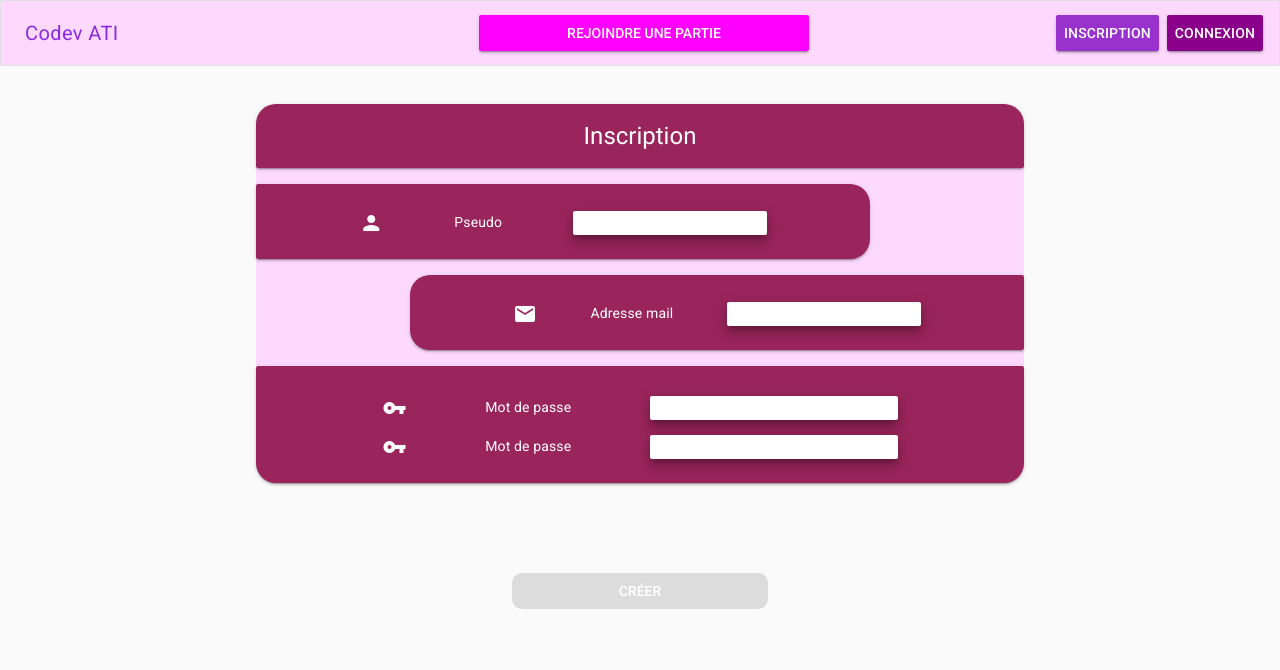
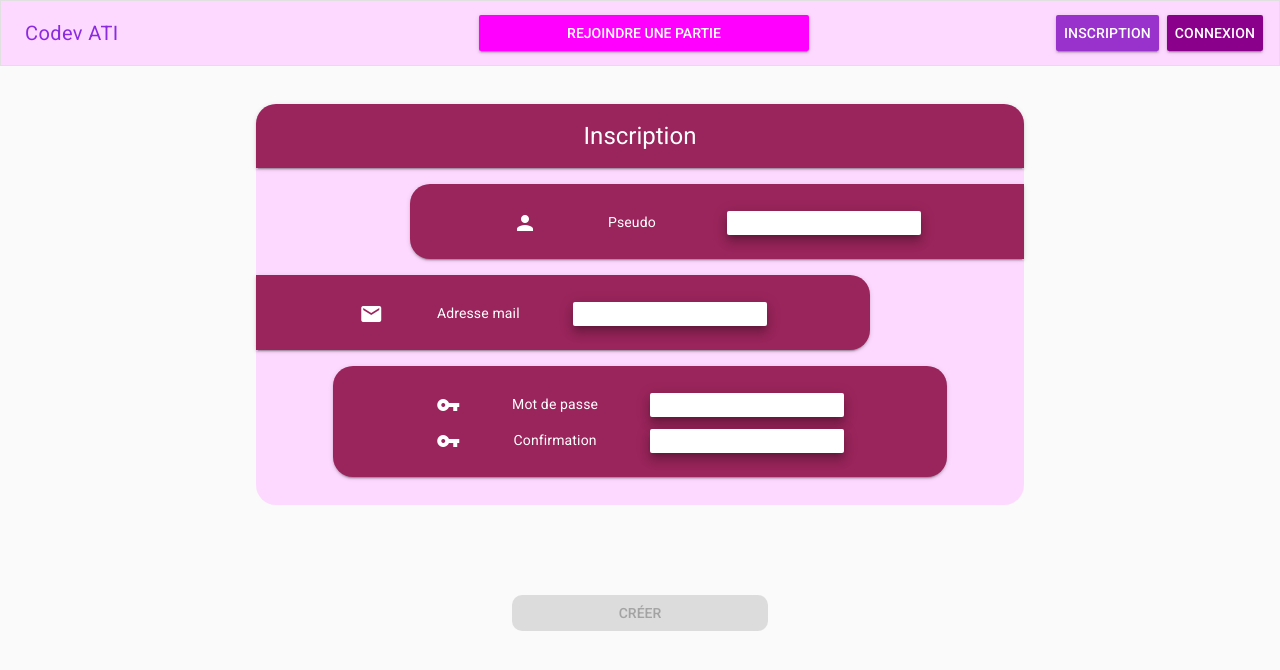
Before and after one commit to Codev-ATI/Front, a Vue app: page /inscription in a window 1280 px wide. Shown: the top 670 px of the page. Built offline with nearby package versions, Linux system fonts and the light colour scheme.

Commit message:
Global scss

```diff
--- /dev/null
+++ b/src/assets/global.scss
@@ -0,0 +1,81 @@
+@import "~vue-material/dist/theme/engine";
+
+$primary: #fed9ff;
+$accent: #9a255c;
+
+@include md-register-theme("default", (
+        primary: $primary,
+        accent: $accent
+));
+
+@import "~vue-material/dist/theme/all";
+
+//divs
+.div {
+  background-color: $primary;
+
+  &-round{
+    @extend .div;
+    border-radius: 20px;
+  }
+}
+
+//buttons
+.button {
+  width: 20%;
+  color: white;
+
+  &-round {
+    @extend .button;
+    border-radius: 10px;
+  }
+}
+
+//cards
+.card {
+  width: 80%;
+  margin: 2% 10%;
+  border-radius: 20px;
+
+  &-right {
+    @extend  .card;
+    margin-right: 20%;
+    margin-left: 0;
+    border-top-left-radius: 0;
+    border-bottom-left-radius: 0;
+  }
+
+  &-left {
+    @extend  .card;
+    margin-left: 20%;
+    margin-right: 0;
+    border-top-right-radius: 0;
+    border-bottom-right-radius: 0;
+  }
+
+  &-title {
+    @extend .card;
+    margin: 0;
+    width: 100%;
+
+    border-bottom-right-radius: 0;
+    border-bottom-left-radius: 0;
+  }
+}
+
+//inputs
+.input {
+  border-style: none;
+  border-radius: 2px;
+  text-align: center;
+  color: $accent;
+}
+
+.input:focus {
+  outline: none;
+}
+
+//icons
+.icon {
+  color: white !important;
+}
--- a/src/views/Connexion.vue
+++ b/src/views/Connexion.vue
@@ -1,13 +1,13 @@
 <template>
     <div>
-        <div id="div_main">
-            <md-card id="card_titre" class="md-accent">
+        <div id="div_main" class="div-round">
+            <md-card id="card_titre" class="card-title md-accent">
                 <md-card-header class="md-title">
                     Connexion
                 </md-card-header>
             </md-card>
 
-            <md-card id="card_pseudo" class="md-accent">
+            <md-card id="card_pseudo" class="card-left md-accent">
                 <md-card-content>
                     <div class="md-layout div_input">
                         <md-icon class="icon">person</md-icon>
@@ -21,7 +21,7 @@
                 </md-card-content>
             </md-card>
 
-            <md-card id="card_motdepasse" class="md-accent">
+            <md-card id="card_motdepasse" class="card-right md-accent">
                 <md-card-content>
                     <div class="md-layout div_input">
                         <md-icon class="icon">vpn_key</md-icon>
@@ -37,7 +37,7 @@
         </div>
 
         <div id="div_button">
-            <md-button id="button_connecter" class="md-accent md-raised" :disabled="!checkPage">
+            <md-button id="button_connecter" class="button-round md-accent md-raised" :disabled="!checkPage">
                 Se connecter
             </md-button>
         </div>
@@ -63,38 +63,16 @@
 
 <style scoped lang="scss">
     @import "../assets/theme";
+    @import "../assets/global";
 
     #div_main {
         width: 60%;
         margin-left: 20%;
-
-        background-color: $primary;
-        border-radius: 20px;
+        padding-bottom: 1%;
     }
 
     #card_titre {
         margin-top: 5%;
-
-        border-top-right-radius: 20px;
-        border-top-left-radius: 20px;
-    }
-
-    #card_pseudo {
-        width: 80%;
-        margin-top: 2%;
-
-        border-bottom-right-radius: 20px;
-        border-top-right-radius: 20px;
-    }
-
-    #card_motdepasse {
-        width: 80%;
-        margin-left: 20%;
-        margin-top: 2%;
-        margin-bottom: 2%;
-
-        border-bottom-left-radius: 20px;
-        border-top-left-radius: 20px;
     }
 
     .md-title {
@@ -107,31 +85,9 @@
         margin: 2% auto auto;
     }
 
-    .icon {
-        color: white !important;
-    }
-
-    .input {
-        border-style: none;
-        border-radius: 2px;
-        text-align: center;
-        color: $accent;
-    }
-
-    .input:focus {
-        outline: none;
-    }
-
     #div_button {
         text-align: center;
         margin-top: 5%;
     }
 
-
-    #button_connecter {
-        width: 20%;
-        color: white;
-        border-radius: 10px;
-    }
-
 </style>
--- a/src/views/Inscription.vue
+++ b/src/views/Inscription.vue
@@ -1,13 +1,13 @@
 <template>
     <div>
-        <div id="div_main">
-            <md-card id="card_titre" class="md-accent">
+        <div id="div_main" class="div-round">
+            <md-card id="card_titre" class="card-title md-accent">
                 <md-card-header class="md-title">
                     Inscription
                 </md-card-header>
             </md-card>
 
-            <md-card id="card_pseudo" class="md-accent">
+            <md-card id="card_pseudo" class="card-left md-accent">
                 <md-card-content>
                     <div class="md-layout div_input">
                         <md-icon class="icon">person</md-icon>
@@ -21,7 +21,7 @@
                 </md-card-content>
             </md-card>
 
-            <md-card id="card_email" class="md-accent">
+            <md-card id="card_email" class="card-right md-accent">
                 <md-card-content>
                     <div class="md-layout div_input">
                         <md-icon class="icon">email</md-icon>
@@ -35,7 +35,7 @@
                 </md-card-content>
             </md-card>
 
-            <md-card id="card_motdepasse" class="md-accent">
+            <md-card id="card_motdepasse" class="card md-accent">
                 <md-card-content>
                     <div class="md-layout div_input">
                         <md-icon class="icon">vpn_key</md-icon>
@@ -51,7 +51,7 @@
                         <md-icon class="icon">vpn_key</md-icon>
 
                         <span class="md-accent md-layout-item">
-                            Mot de passe
+                            Confirmation
                         </span>
 
                         <input type="password" class="md-layout-item input md-elevation-8" v-model="password2" />
@@ -60,12 +60,12 @@
             </md-card>
         </div>
 
-        <md-card id="div_error" class="md-primary" :style="{visibility: checkPasswords ? 'hidden' : 'visible'}">
+        <md-card id="div_error" class="div md-primary" :style="{visibility: checkPasswords ? 'hidden' : 'visible'}">
                 Mots de passe différents
         </md-card>
 
         <div id="div_button">
-            <md-button id="button_creer" class="md-accent md-raised" :disabled="!checkPage">
+            <md-button id="button_creer" class="button-round md-accent md-raised" :disabled="!checkPage">
                 Créer
             </md-button>
         </div>
@@ -102,44 +102,25 @@
 
 <style scoped lang="scss">
     @import "../assets/theme";
+    @import "../assets/global";
 
     #div_main {
         width: 60%;
         margin-left: 20%;
-
-        background-color: $primary;
-        border-radius: 20px;
+        padding-bottom: 1%;
     }
 
     #card_titre {
         margin-top: 5%;
-
-        border-top-right-radius: 20px;
-        border-top-left-radius: 20px;
     }
 
     #card_pseudo {
-        width: 80%;
-        margin-top: 2%;
-
-        border-bottom-right-radius: 20px;
-        border-top-right-radius: 20px;
     }
 
     #card_email {
-        width: 80%;
-        margin-left: 20%;
-        margin-top: 2%;
-
-        border-bottom-left-radius: 20px;
-        border-top-left-radius: 20px;
     }
 
     #card_motdepasse {
-        margin-top: 2%;
-
-        border-bottom-right-radius: 20px;
-        border-bottom-left-radius: 20px;
     }
 
     .md-title {
@@ -150,21 +131,6 @@
         width: 70%;
         text-align: center;
         margin: 2% auto auto;
-    }
-
-    .icon {
-        color: white !important;
-    }
-
-    .input {
-        border-style: none;
-        border-radius: 2px;
-        text-align: center;
-        color: $accent;
-    }
-
-    .input:focus {
-        outline: none;
     }
 
     #div_button {
@@ -182,10 +148,4 @@
         border-bottom-left-radius: 20px;
     }
 
-    #button_creer {
-        width: 20%;
-        color: white;
-        border-radius: 10px;
-    }
-
 </style>
```
